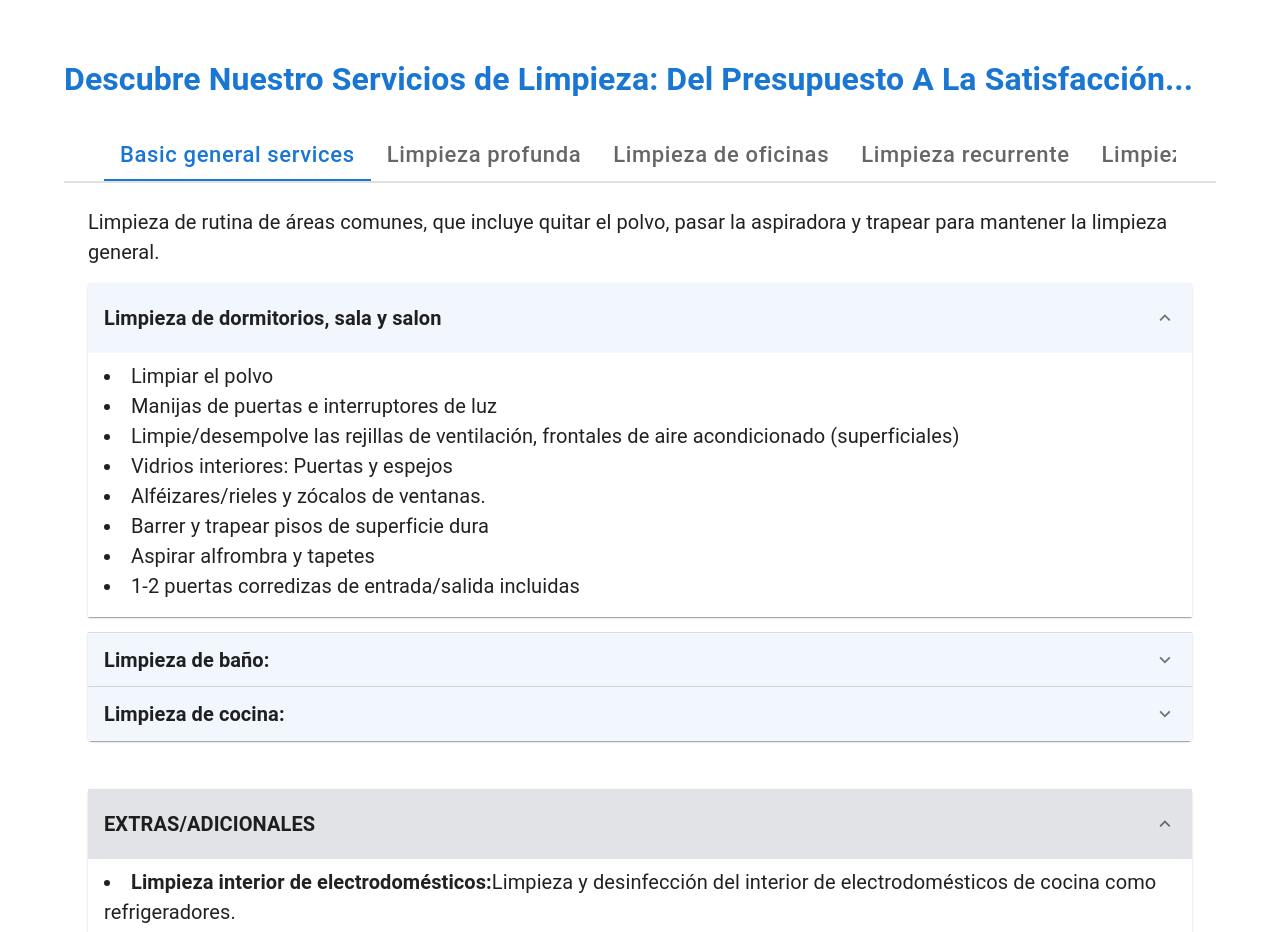
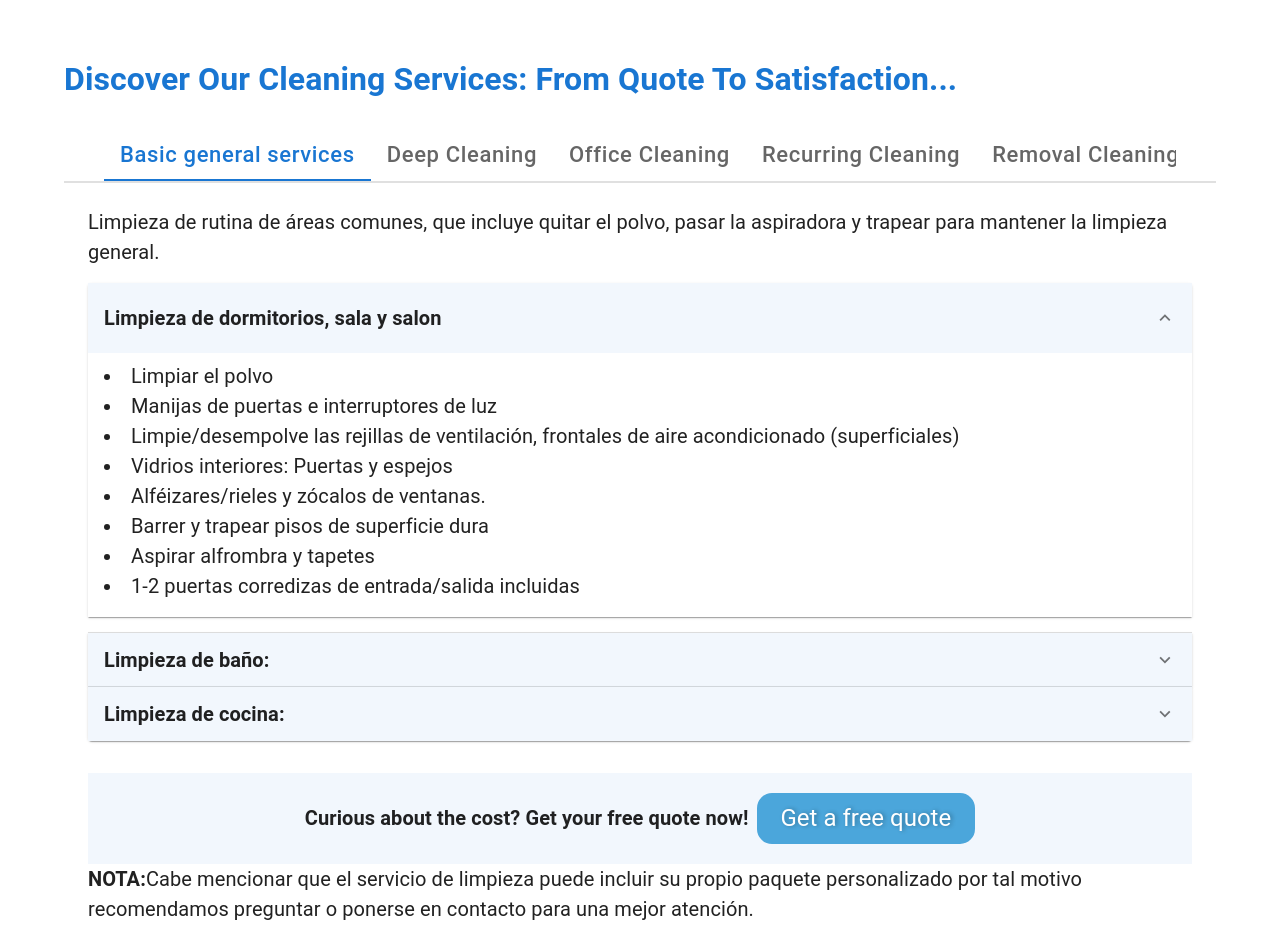
Before and after one commit to andresRivera123/Giss-Cleaning-Service-Page, a React (Vite) app: page /Giss-Cleaning-Service-Page/Services in a window 1280 px wide. Shown: the part 140-1072 px from the top of the page. Built offline with nearby package versions, Linux system fonts and the light colour scheme.

Commit message:
Quote in informacion

```diff
--- a/package.json
+++ b/package.json
@@ -13,6 +13,7 @@
   "dependencies": {
     "@emotion/react": "^11.11.1",
     "@emotion/styled": "^11.11.0",
+    "@formspree/react": "^2.5.1",
     "@mui/icons-material": "^5.14.12",
     "@mui/material": "^5.14.12",
     "react": "^18.2.0",
--- a/src/assets/Components/ModalQuote.jsx
+++ b/src/assets/Components/ModalQuote.jsx
@@ -1,17 +1,23 @@
+import { useState } from "react";
 import * as React from "react";
 import Box from "@mui/material/Box";
 import Modal from "@mui/material/Modal";
-import { TextField } from "@mui/material";
+import {
+  Autocomplete,
+  Button,
+  TextField,
+  TextareaAutosize,
+} from "@mui/material";
 
 const styleModal = {
   position: "absolute",
   top: "50%",
   left: "50%",
   transform: "translate(-50%, -50%)",
-  width: 950,
   bgcolor: "background.paper",
   boxShadow: 24,
   p: 4,
+  width: { xs: "90%", sm: "70%", md: "60%", lg: "50%", xl: "40%" },
 };
 
 export default function ModalQuote() {
@@ -19,10 +25,35 @@ export default function ModalQuote() {
   const handleOpen = () => setOpen(true);
   const handleClose = () => setOpen(false);
 
+  const names = ["John", "Mary", "Alice", "Bob", "Charlie"];
+
   const handleSubmit = (e) => {
     e.preventDefault();
-    console.log("SUBMIT");
+    if (!emailValidation(email)) {
+      setError({
+        error: true,
+        message: "Incorrect email",
+      });
+      return;
+    }
+
+    setError({
+      error: false,
+      message: "",
+    });
   };
+
+  const emailValidation = (email) => {
+    // expresion regular para validar email
+    const regex = /^[A-Z0-9._%+-]+@[A-Z0-9.-]+\.[A-Z]{2,}$/i;
+    return regex.test(email);
+  };
+
+  const [email, setEmail] = useState("");
+  const [error, setError] = useState({
+    error: false,
+    message: "",
+  });
 
   return (
     <div>
@@ -34,21 +65,89 @@ export default function ModalQuote() {
         onClose={handleClose}
         aria-labelledby="modal-modal-title"
         aria-describedby="modal-modal-description"
+        className="modal"
       >
         <Box sx={styleModal}>
-          <h2 className="subtitle">Get your free quote</h2>
-          <p className="paragraph">Fill out the form or call (+1 584 56 69 974)</p>
-          <Box component="form"  className="form" onSubmit={handleSubmit}>
+          <h2 className="subtitle modal__title">Get your free quote</h2>
+          <p className="paragraph">
+            Fill out the form or call (+1 584 56 69 974)
+          </p>
+          <Box component="form" className="form" onSubmit={handleSubmit}>
             <TextField
-            id="name"
-            label="Your name"
-            type="text"
-            variant="outlined"
-            fullWidth
-            helperText=""
+              id="name"
+              name="name"
+              label="Name"
+              type="text"
+              variant="outlined"
+              InputLabelProps={{
+                style: { fontSize: "1.8rem" },
+              }}
+              InputProps={{
+                style: { fontSize: "1.8rem" },
+              }}
+              required
+              fullWidth
+            />
+             <TextField
+              id="number"
+              name="number"
+              label="Number"
+              type="number"
+              variant="outlined"
+              InputLabelProps={{
+                style: { fontSize: "1.8rem" },
+              }}
+              InputProps={{
+                style: { fontSize: "1.8rem" },
+              }}
+              required
+              fullWidth
+            />
+            <TextField
+            className="single-column"
+              label="Email"
+              name="email"
+              variant="outlined"
+              id="email"
+              type="email"
+              InputLabelProps={{
+                style: { fontSize: "1.8rem" },
+              }}
+              InputProps={{
+                style: { fontSize: "1.8rem" },
+              }}
+              fullWidth
+              required
+              error={error.error}
+              helperText={
+                <span style={{ fontSize: "1.6rem" }}>{error.message}</span>
+              }
+              onChange={(e) => setEmail(e.target.value)}
+              value={email}
+            />
+
+            <TextField
+              className="single-column"
+              id="outlined-multiline-static"
+              label="Your message"
+              multiline
+              InputLabelProps={{
+                style: { fontSize: "1.8rem" },
+              }}
+              InputProps={{
+                style: { fontSize: "1.8rem" },
+              }}
+              maxRows={4}
+              defaultValue="Default Value"
+              variant="outlined"
+
+            />
+            <button
+              type="submit"
+              className="quote__button single-column"
             >
-
-            </TextField>
+              Send now
+            </button>
           </Box>
         </Box>
       </Modal>
--- a/src/assets/Components/Swiper.jsx
+++ b/src/assets/Components/Swiper.jsx
@@ -62,7 +62,6 @@ export default function SwiperExample() {
                 </h2>
                 <p className="paragraph">{service.description}</p>
               </div>
-
               <div className="swiper__button">
                 <Link
                   to="/Giss-Cleaning-Service-Page/services"
--- a/src/assets/Components/Tabs.jsx
+++ b/src/assets/Components/Tabs.jsx
@@ -12,7 +12,7 @@ const AntTab = styled((props) => <Tab disableRipple {...props} />)(
     textTransform: "none",
     fontSize: "2.2rem",
     "@media (max-width: 768px)": {
-      fontSize: "1.8rem", // Tamaño de fuente más pequeño para pantallas pequeñas
+      fontSize: "1.8rem",
     },
 
     "&:hover": {
@@ -81,10 +81,10 @@ export default function TabsServices() {
           aria-label="basic tabs example"
         >
           <AntTab label="Basic general services" {...a11yProps(0)} />
-          <AntTab label="Limpieza profunda" {...a11yProps(1)} />
-          <AntTab label="Limpieza de oficinas" {...a11yProps(2)} />
-          <AntTab label="Limpieza recurrente" {...a11yProps(3)} />
-          <AntTab label="Limpieza mudanzas" {...a11yProps(4)} />
+          <AntTab label="Deep Cleaning" {...a11yProps(1)} />
+          <AntTab label="Office Cleaning" {...a11yProps(2)} />
+          <AntTab label="Recurring Cleaning" {...a11yProps(3)} />
+          <AntTab label="Removal Cleaning" {...a11yProps(4)} />
           <AntTab label="Post-construction cleaning" {...a11yProps(5)} />
         </Tabs>
       </Box>
--- a/src/assets/Pages/Home.jsx
+++ b/src/assets/Pages/Home.jsx
@@ -18,10 +18,10 @@ function HomePage() {
         {/* -- HERO -- */}
         <section className="hero ">
           {/*  <img src={logo} alt="Background hero Giss" /> */}
-          <h1 className="hero__title">Dont’t clean just call us</h1>
-          <p className="hero__paragraph">
-            Limpieza de hogares y oficinas a domicilio en New Jersey
-          </p>
+          <p className="hero__title">Dont’t clean just call us</p>
+          <h1 className="hero__paragraph">
+            Home and office cleaning in New Jersey
+          </h1>
           <ModalQuote />
         </section>
         {/* -- INFORMATION -- */}
@@ -29,32 +29,32 @@ function HomePage() {
           <article className="service__icons container">
             <div className="service__icon">
               <img src={serviceIcon1} alt="Service icon 1" className="icon" />
-              <h2 className="basictitle">Limpieza personalizada</h2>
-              <p className="paragraph  aligncenter">
-                Obtén una limpieza personalizada para tu hogar u oficina.
+              <h2 className="basictitle">Customized Cleaning</h2>
+              <p className="paragraph aligncenter">
+                Get customized cleaning for your home or office.
               </p>
             </div>
             <div className="service__icon">
               <img src={serviceIcon2} alt="Service icon 2" className="icon" />
-              <h2 className="basictitle">Servicios Profesionales</h2>
-              <p className="paragraph  aligncenter">
-                Nuestros servicios profesionales garantizan una limpieza
-                minuciosa y de alta calidad.
+              <h2 className="basictitle">Professional Services</h2>
+              <p className="paragraph aligncenter">
+                Our professional services ensure thorough and high-quality
+                cleaning.
               </p>
             </div>
             <div className="service__icon">
               <img src={serviceIcon3} alt="Service icon 3" className="icon" />
-              <h2 className="basictitle">Comunicación facil</h2>
-              <p className="paragraph  aligncenter">
-                Mantente en contacto con nuestro equipo y recibe información de
-                los servicios y cotización.
+              <h2 className="basictitle">Easy Communication</h2>
+              <p className="paragraph aligncenter">
+                Stay in touch with our team and receive information about
+                services and quotes.
               </p>
             </div>
           </article>
           {/* KNOWLEDGE */}
           <section className="knowledge">
             <div className="knowledge__container container">
-              <h1 className="subtitle">Nuestros servicios de limpieza</h1>
+              <h1 className="subtitle">Our cleaning services</h1>
               <SwiperExample />
               <div className="knowledge__services"></div>
             </div>
@@ -63,11 +63,11 @@ function HomePage() {
             <div className="information__read ">
               <h1 className="subtitle">What is GISS CLEANING SERVICES?</h1>
               <p className="information__text paragraph">
-                Somos una compañía que ofrece servicios profesionales de
-                limpieza y mantenimiento para hogares, oficinas, estudios con el
-                objetivo de entregar una confianza hacia el cliente y satisfacer
-                las necesidades de cada uno, ofreciendo seguridad y confianza
-                para que su sitio quede impecablemente limpio.
+                We are a company that offers professional cleaning and
+                maintenance services for homes, offices, studios with the aim of
+                delivering a confidence to the customer and meet the needs of
+                each one, offering security and confidence that your site is
+                impeccably clean.
               </p>
               <Link
                 to="/Giss-Cleaning-Service-Page/about-us"
--- a/src/assets/Pages/Services.jsx
+++ b/src/assets/Pages/Services.jsx
@@ -7,13 +7,12 @@ import TabsServices from "../Components/Tabs";
 function ServicesPage() {
   return (
     <>
-      <HideAppBar/>
+      <HideAppBar />
       <main>
         <section className="services container">
           <div className="services__title">
             <h2 className="subtitle">
-              Descubre Nuestro Servicios de Limpieza: Del Presupuesto A La
-              Satisfacción...
+              Discover Our Cleaning Services: From Quote To Satisfaction...
             </h2>
           </div>
           <TabsServices />
--- a/src/assets/Styles/Pages/home.css
+++ b/src/assets/Styles/Pages/home.css
@@ -26,6 +26,7 @@
 .hero__title {
   margin: 0;
   font-size: 7.2rem;
+  font-weight: 600;
   letter-spacing: 2.4px;
   color: var(--color-white);
   text-align: center;
@@ -35,6 +36,7 @@
   width: 100%;
   margin: 0;
   font-size: 3.2rem;
+  font-weight: 300;
   letter-spacing: 7.2px;
   color: var(--color-white);
   padding-bottom: 4rem;
--- a/src/assets/Styles/Pages/services.css
+++ b/src/assets/Styles/Pages/services.css
@@ -19,6 +19,16 @@
     padding-top: 1.6rem;
 }
 
+.service__quote{
+  display: flex;
+  background-color: #F2F7FD;
+  width: 100%;
+  padding: 2rem 0;
+  align-items: center;
+  justify-content: center;
+  gap: 8px;
+}
+
 @media (max-width: 768px) {
 
 }
--- a/src/assets/utils/services.jsx
+++ b/src/assets/utils/services.jsx
@@ -11,41 +11,41 @@ export const ServicesArray = [
     image: service1,
     title: "Basic General Services",
     description:
-      "Limpieza de rutina de áreas comunes, que incluye quitar el polvo, pasar la aspiradora y trapear para mantener la limpieza general.",
+      "Routine cleaning of common areas, including dusting, vacuuming, and mopping to maintain overall cleanliness.",
   },
   {
     id: 1,
     image: service2,
-    title: "Limpieza profunda",
+    title: "Deep Cleaning",
     description:
-      "Limpieza a fondo de todas las superficies, electrodomésticos y rincones ocultos, centrándose en la suciedad y la mugre acumuladas.",
+      "Thorough cleaning of all surfaces, appliances, and hidden corners, focusing on accumulated dirt and grime.",
   },
   {
     id: 2,
     image: service3,
-    title: "Limpieza de oficinas",
+    title: "Office Cleaning",
     description:
-      "Limpieza y mantenimiento periódico de oficinas, quitando el polvo, limpiar superficies, retirar la basura, incluidos escritorios, pisos, baños y áreas comunes.",
+      "Periodic cleaning and maintenance of offices, including dusting, surface cleaning, trash removal, desks, floors, bathrooms, and common areas.",
   },
   {
     id: 3,
     image: service4,
-    title: "Limpieza recurrente (mantenimiento)",
+    title: "Recurring Cleaning",
     description:
-      "Es una limpieza de rutina, puede ser cada semana, 15 dias o mensualmente dependiendo de su caso.",
+      "It's a routine cleaning, which can be scheduled weekly, bi-weekly, or monthly, depending on your needs.",
   },
   {
     id: 4,
     image: service5,
-    title: "Limpieza mudanzas",
+    title: "Removal Cleaning",
     description:
-      "Limpieza exhaustiva para nuevos ocupantes que se mudan a una propiedad (entrada) o la desalojan (salida).",
+      "Comprehensive cleaning for new occupants moving into a property (move-in) or vacating it (move-out).",
   },
   {
     id: 5,
     image: service6,
     title: "Post-construction cleaning",
     description:
-      "Limpieza exhaustiva de espacios comerciales después de la construcción o renovaciones para eliminar el polvo y los escombros.",
+      "Thorough cleaning of commercial spaces after construction or renovations to remove dust and debris.",
   },
 ];
--- a/src/assets/utils/servicesTabs.jsx
+++ b/src/assets/utils/servicesTabs.jsx
@@ -1,5 +1,6 @@
 import { ExpandMore } from "@mui/icons-material";
 import { Accordion, AccordionDetails, AccordionSummary } from "@mui/material";
+import ModalQuote from "../Components/ModalQuote";
 
 export const ServicesTabs = [
   {
@@ -111,6 +112,20 @@ export const ServicesTabs = [
             </Accordion>
           </div>
         </div>
+        <div className="service__quote">
+          <p className="paragraph__bold">
+            Curious about the cost? Get your free quote now!
+          </p>
+          <ModalQuote />
+        </div>
+        <p className="paragraph__bold">
+          NOTA:
+          <span className="paragraph">
+            Cabe mencionar que el servicio de limpieza puede incluir su propio
+            paquete personalizado por tal motivo recomendamos preguntar o
+            ponerse en contacto para una mejor atención.
+          </span>
+        </p>
         {/* EXTRAS */}
         <div className="service__extras">
           <div className="accordion__container">
@@ -189,7 +204,7 @@ export const ServicesTabs = [
   },
   {
     id: 1,
-    title: "Limpieza profunda",
+    title: "Deep Cleaning",
     contain: (
       <section className="service__tab">
         <div className="service__principal">
@@ -484,9 +499,23 @@ export const ServicesTabs = [
             </Accordion>
           </div>
         </div>
+        <div className="service__quote">
+          <p className="paragraph__bold">
+            Curious about the cost? Get your free quote now!
+          </p>
+          <ModalQuote />
+        </div>
+        <p className="paragraph__bold">
+          NOTA:
+          <span className="paragraph">
+            Cabe mencionar que el servicio de limpieza puede incluir su propio
+            paquete personalizado por tal motivo recomendamos preguntar o
+            ponerse en contacto para una mejor atención.
+          </span>
+        </p>
         {/* EXTRAS */}
         <div className="service__extras">
-          <Accordion defaultExpanded>
+          <Accordion defaultExpanded className="accordion__container">
             <AccordionSummary
               sx={{ backgroundColor: "#e1e3e6" }}
               expandIcon={<ExpandMore fontSize="large" />}
@@ -540,7 +569,7 @@ export const ServicesTabs = [
   },
   {
     id: 2,
-    title: "Limpieza de oficinas",
+    title: "Office Cleaning",
     contain: (
       <section className="service__tab">
         <div className="service__principal">
@@ -613,6 +642,13 @@ export const ServicesTabs = [
             </Accordion>
           </div>
         </div>
+        <div className="service__quote">
+          <p className="paragraph__bold">
+            Curious about the cost? Get your free quote now!
+          </p>
+          <ModalQuote />
+        </div>
+
         <p className="paragraph__bold">
           NOTA:
           <span className="paragraph">
@@ -626,7 +662,7 @@ export const ServicesTabs = [
   },
   {
     id: 3,
-    title: "Limpieza recurrente",
+    title: "Recurring Cleaning",
     contain: (
       <section className="service__tab">
         <div className="service__principal">
@@ -1017,6 +1053,12 @@ export const ServicesTabs = [
             </Accordion>
           </div>
         </div>
+        <div className="service__quote">
+          <p className="paragraph__bold">
+            Curious about the cost? Get your free quote now!
+          </p>
+          <ModalQuote />
+        </div>
         <p className="paragraph__bold">
           NOTA:
           <span className="paragraph">
@@ -1030,7 +1072,7 @@ export const ServicesTabs = [
   },
   {
     id: 4,
-    title: "Limpieza mudanza",
+    title: "Removal Cleaning",
     contain: (
       <section className="service__tab">
         <div className="service__principal">
@@ -1169,6 +1211,12 @@ export const ServicesTabs = [
             </Accordion>
           </div>
         </div>
+        <div className="service__quote">
+          <p className="paragraph__bold">
+            Curious about the cost? Get your free quote now!
+          </p>
+          <ModalQuote />
+        </div>
         <p className="paragraph__bold">
           NOTA:
           <span className="paragraph">
@@ -1221,13 +1269,18 @@ export const ServicesTabs = [
             </Accordion>
           </div>
         </div>
+        <div className="service__quote">
+          <p className="paragraph__bold">
+            Curious about the cost? Get your free quote now!
+          </p>
+          <ModalQuote />
+        </div>
         <p className="paragraph__bold">
-          Importante:
+          NOTA:
           <span className="paragraph">
-            Nuestro equipo no está autorizado a mover cosas como palos, muebles
-            ni nada. Nos centramos únicamente en la limpieza, como quitar el
-            polvo después de la construcción y aspirar únicamente pisos y
-            paredes.
+            Cabe mencionar que el servicio de limpieza puede incluir su propio
+            paquete personalizado por tal motivo recomendamos preguntar o
+            ponerse en contacto para una mejor atención.
           </span>
         </p>
       </section>
```
Also changed, not shown: src/assets/Styles/Components/form.css (+18 -1 lines), 1 other file (tests, documents, lock files or other folders).
